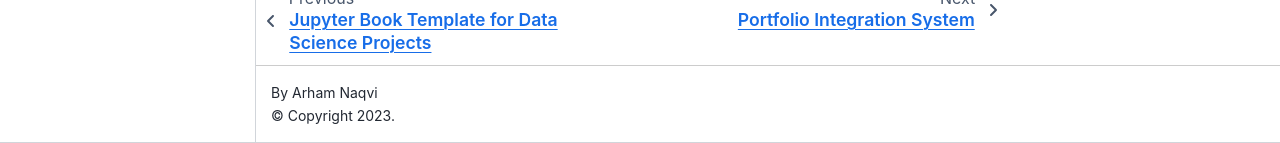
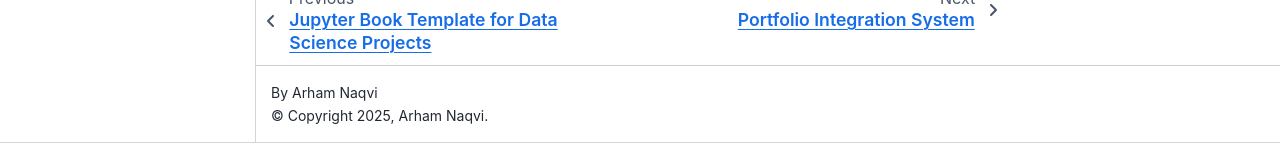
Before and after one commit to Syed-A-Naqvi/sample_jupyter_book, a Jupyter Book: the page built from GITHUB_ACTIONS.md, in a window 1280 px wide and 900 px high, scrolled down 22740 px. Shown: the part 757-900 px from the top of the window. Built offline with Jupyter Book 1.0.4 settings and Sphinx 7.4.7 and the Sphinx Book theme 1.1.4, drawn with Linux system fonts in a browser that asks for light colours.

```diff
--- a/_config.yml
+++ b/_config.yml
@@ -4,6 +4,7 @@
 description: "A Jupyter Book template for data science projects with GitHub Pages deployment and automated portfolio integration/updating using GitHub Actions."
 author: "Arham Naqvi"
 logo: "logo.png"
+copyright: "2025, Arham Naqvi"
 
 # Custom Metadata
 project_metadata:
```
